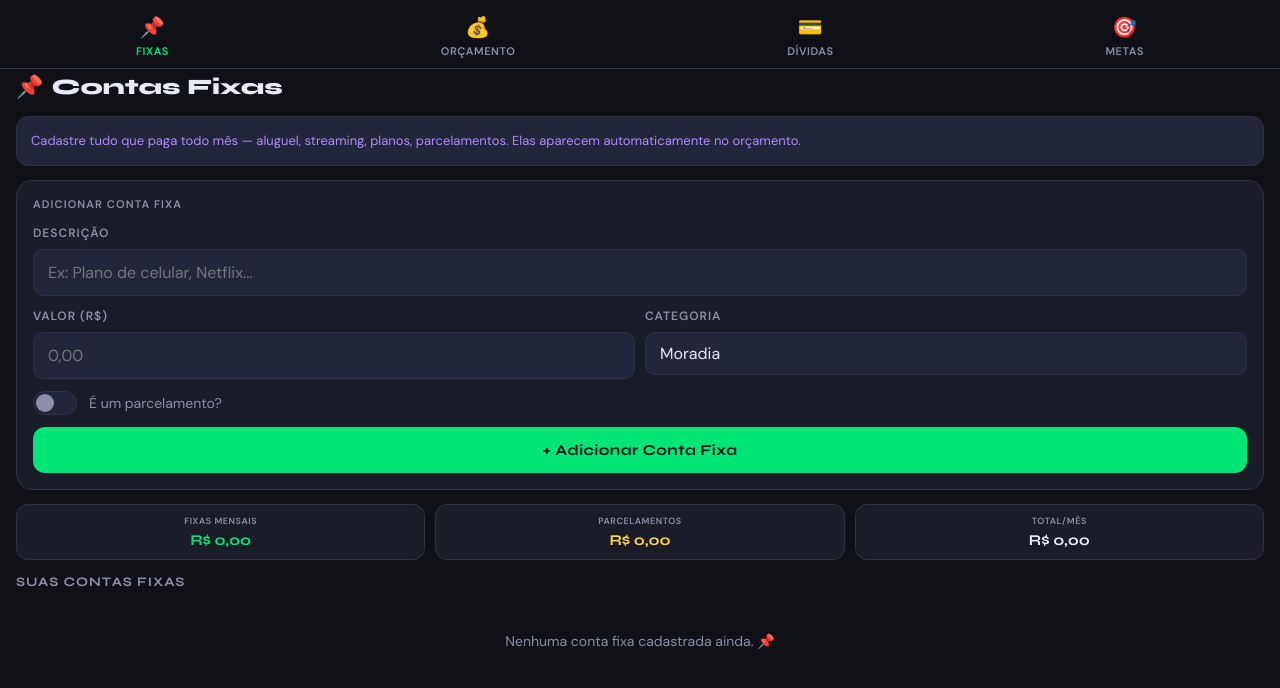
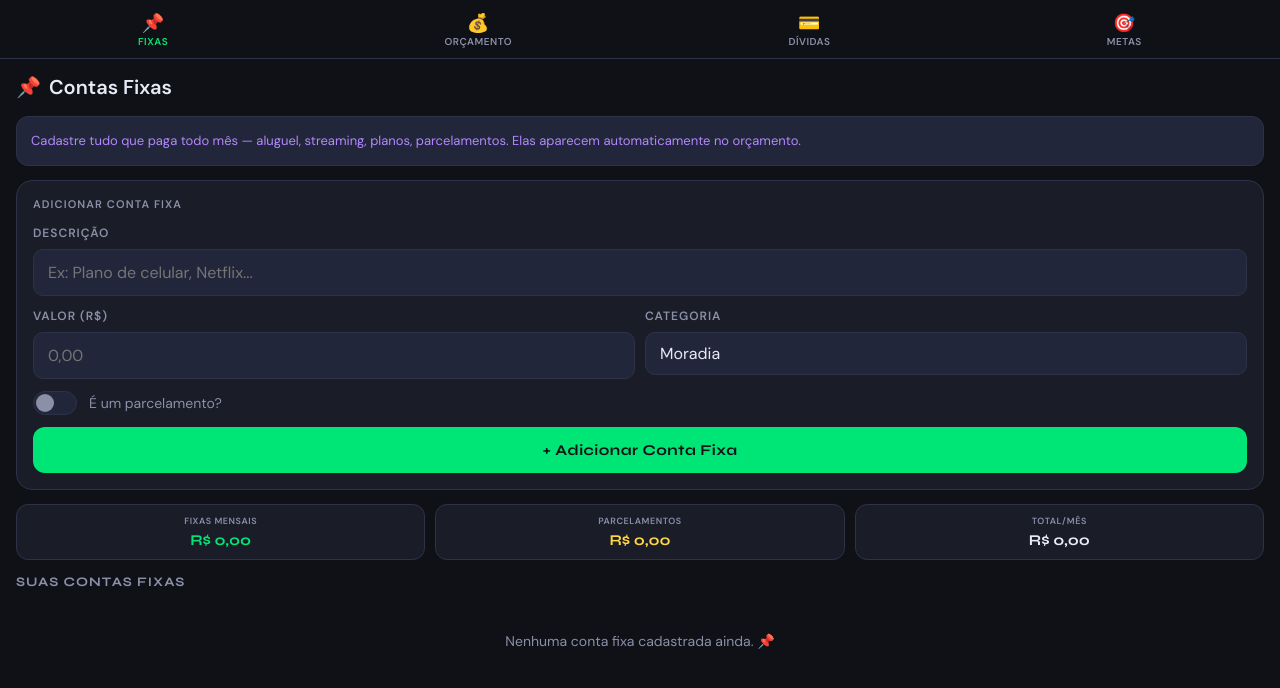
Before and after one commit to e8741992-del/Finan-as-, a plain HTML site: page index.html in a window 1280 px wide. Drawn offline with Linux system fonts and the light colour scheme.

Commit message:
Add files via upload

```diff
--- a/index.html
+++ b/index.html
@@ -56,22 +56,24 @@
   nav button {
     background: none;
     border: none;
+    outline: none;
     color: var(--muted);
     font-family: 'DM Sans', sans-serif;
-    font-size: 11px;
+    font-size: 10px;
     font-weight: 600;
     letter-spacing: 0.05em;
     cursor: pointer;
     display: flex;
     flex-direction: column;
     align-items: center;
-    gap: 4px;
-    padding: 4px 12px;
+    gap: 3px;
+    padding: 4px 8px;
     border-radius: 8px;
     transition: color 0.2s;
+    -webkit-tap-highlight-color: transparent;
   }
 
-  nav button span.icon { font-size: 20px; }
+  nav button span.icon { font-size: 18px; line-height: 1; }
   nav button.active { color: var(--accent); }
 
   /* TOAST */
@@ -442,33 +444,34 @@
 
   /* SECTION HEADER */
   .section-title {
-    font-family: 'Syne', sans-serif;
-    font-size: 22px;
-    font-weight: 800;
+    font-family: 'DM Sans', sans-serif;
+    font-size: 20px;
+    font-weight: 700;
     margin-bottom: 16px;
     padding-top: 4px;
     display: flex;
     align-items: center;
     gap: 8px;
     flex-wrap: nowrap;
-    white-space: nowrap;
-    overflow: hidden;
     font-stretch: normal;
-    letter-spacing: normal;
+    font-style: normal;
   }
 
   .section-title .title-icon {
-    font-size: 22px;
+    font-size: 20px;
     flex-shrink: 0;
     line-height: 1;
+    font-style: normal;
   }
 
   .section-title .title-text {
-    font-size: 22px;
-    font-weight: 800;
+    font-size: 20px;
+    font-weight: 700;
     white-space: nowrap;
     overflow: hidden;
     text-overflow: ellipsis;
+    font-style: normal;
+    letter-spacing: normal;
   }
 
   /* PARCELA BOX */
```
